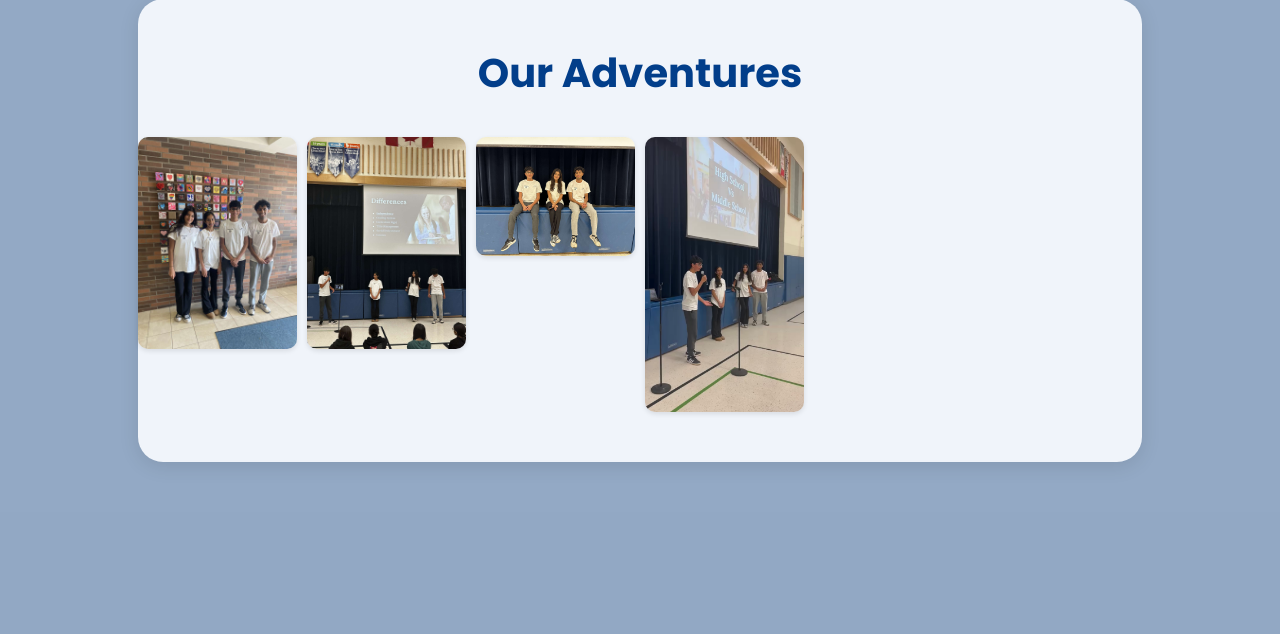
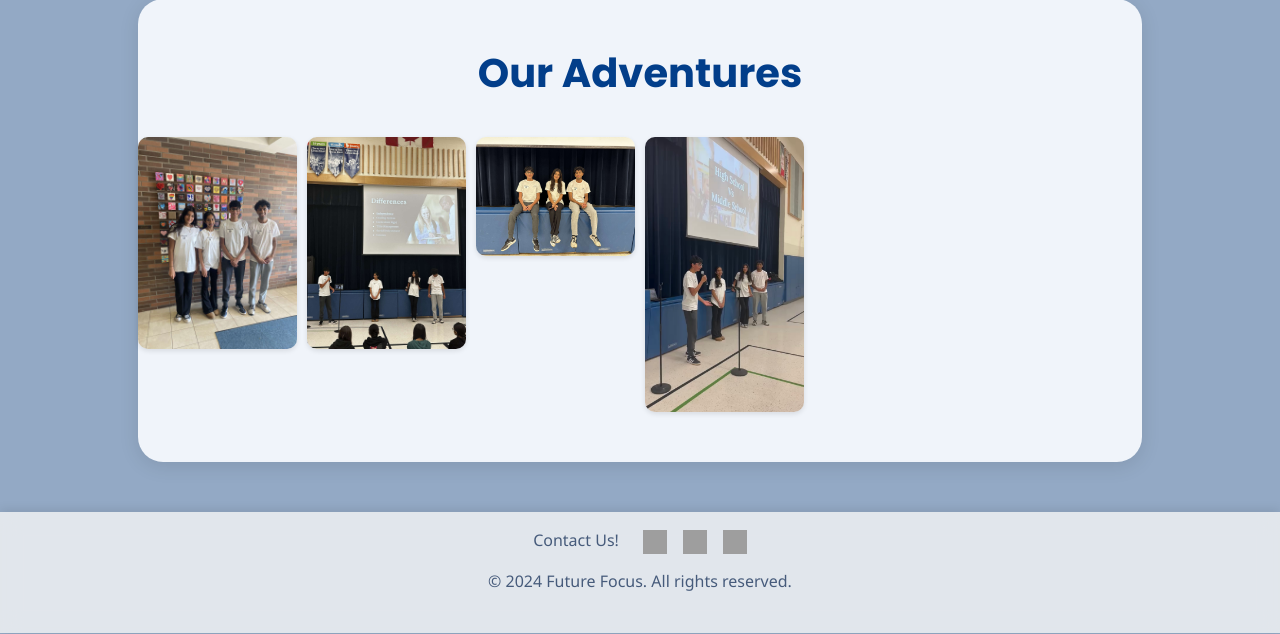
Before and after one commit to Prerakm06/real_future_focus, a Flask app: page /about_us in a window 1280 px wide. Shown: the part 1299-1933 px from the top of the page. Before the commit the page ends 1761 px from the top, so only its background shows below. Run offline with Flask 3, Linux system fonts and the light colour scheme; grey boxes are pictures that could not be loaded.

Commit message:
Your commit message

```diff
--- a/run.py
+++ b/run.py
@@ -14,9 +14,9 @@ def unlock_insights():
 @app.route("/testimonials")
 def testimonials():
     testimonials_list=[
-    {'name': 'Ms. Smith', 'pfp_url': 'https://preview.redd.it/oqhs74f166511.png?width=640&crop=smart&auto=webp&s=e768a28eb87cd18177ca17d08daeb3317ae7d3f4', 'quote': 'An exceptional student with a passion for innovation.','role':"Alloa Principal"},
-    {'name': 'Mr. Johnson', 'pfp_url': 'https://media.licdn.com/dms/image/v2/D5612AQHV7OQuC-dRvQ/article-inline_image-shrink_400_744/article-inline_image-shrink_400_744/0/1709355461942?e=1732147200&v=beta&t=U3Ktgrlt7Yuq-sbwsBHWhlKIY8KdHJXcZCRcc_6AbYQ', 'quote': 'A dedicated learner who excels in problem-solving.','role':"Fletcher's Meadow Principal"},
-    {'name': 'Ms. Smith', 'pfp_url': 'https://preview.redd.it/oqhs74f166511.png?width=640&crop=smart&auto=webp&s=e768a28eb87cd18177ca17d08daeb3317ae7d3f4', 'quote': 'An exceptional student with a passion for innovation.','role':"Alloa Principal"},
+    {'name': 'Ms. Smith', 'pfp_url': 'https://cdn.pixabay.com/photo/2015/10/05/22/37/blank-profile-picture-973460_960_720.png', 'quote': 'An exceptional student with a passion for innovation.','role':"Alloa Principal"},
+    {'name': 'Mr. Johnson', 'pfp_url': 'https://cdn.pixabay.com/photo/2015/10/05/22/37/blank-profile-picture-973460_960_720.png', 'quote': 'A dedicated learner who excels in problem-solving.','role':"Fletcher's Meadow Principal"},
+    {'name': 'Ms. Smith', 'pfp_url': 'https://cdn.pixabay.com/photo/2015/10/05/22/37/blank-profile-picture-973460_960_720.png', 'quote': 'An exceptional student with a passion for innovation.','role':"Alloa Principal"},
     ]
     return render_template('testimonials.html', title='Testimonials', testimonials_list=testimonials_list)
 
@@ -31,8 +31,9 @@ def about_us():
 def schools_visited():
     schools = [
         {'name': 'Alloa Public School', 'image_url': 'https://alloa.peelschools.org/images/324ee78d-1cae-41b4-b138-ad8c416cd763'},
+        {'name': 'Cheyne Middle School', 'image_url': 'https://cheyne.peelschools.org/images/2c4d75c1-6919-421e-b9db-0f1ec78f06bd'}
+    ]
 
-    ]
     return render_template('schools_visited.html', title='Schools Visited', schools=schools)
 
 if __name__ == '__main__':
--- a/static/styles.css
+++ b/static/styles.css
@@ -57,3 +57,57 @@
     margin: 0;
     padding: 0;
 }
+
+/* Custom CSS for the footer */
+/* Custom CSS for the footer */
+/* Custom CSS for the footer */
+/* Custom CSS for the footer */
+/* Custom CSS for the footer */
+.custom-footer {
+  background: rgba(246,246,246, 0.8); /* Transparent white background matching header */
+  padding: 0.5rem 0; /* Slimmer padding for thinner footer */
+  backdrop-filter: blur(10px); /* Glass effect for consistency */
+  box-shadow: 0 -2px 10px rgba(0, 0, 0, 0.1); /* Light shadow */
+  font-family: 'Segoe UI', sans-serif; /* Match the font style with header */
+  color: #465b7b;
+}
+
+.custom-footer a {
+  color: #465b7b;
+  font-weight: 600;
+  transition: color 0.3s;
+}
+
+.custom-footer a:hover {
+  color: #007bff; /* Blue on hover for consistency */
+}
+
+.custom-footer .text-center {
+  text-align: center;
+}
+
+.custom-footer .container {
+  max-width: 960px; /* Ensure the footer is not too wide */
+}
+
+.custom-footer .row {
+  justify-content: center; /* Center content */
+  align-items: center;
+}
+
+.custom-footer .col-md-12 {
+  margin-bottom: 0.5rem; /* Space between columns */
+  text-align: center; /* Center text in columns */
+}
+
+.custom-footer img {
+  display: inline-block;
+  vertical-align: middle;
+  margin-left: 0.5rem; /* Space between the icons */
+  transition: transform 0.3s, filter 0.3s;
+}
+
+.custom-footer img:hover {
+  transform: scale(1.2); /* Pop-out effect on hover */
+  filter: brightness(1.2); /* Brightens the icon slightly */
+}
--- a/templates/layout.html
+++ b/templates/layout.html
@@ -50,6 +50,32 @@
     {% endblock %}
   </main>
 
+  <!-- Footer Section (Thinner, icons pop, centered content) -->
+  <footer class="custom-footer text-center mt-4">
+    <div class="container p-2 d-flex flex-column justify-content-center align-items-center">
+      <div class="row">
+        <!-- Contact Us! with Icons in the center -->
+        <div class="col-md-12 d-flex justify-content-center align-items-center">
+          <p class="mb-0 me-3">Contact Us!</p>
+          <a href="mailto:contact@futurefocus.com" target="_blank" class="me-2">
+            <img src="https://upload.wikimedia.org/wikipedia/commons/4/4e/Gmail_Icon.png" alt="Gmail" width="24" height="24">
+          </a>
+          <a href="https://www.linkedin.com/in/future-focus" target="_blank" class="me-2">
+            <img src="https://upload.wikimedia.org/wikipedia/commons/c/ca/LinkedIn_logo_initials.png" alt="LinkedIn" width="24" height="24">
+          </a>
+          <a href="https://www.instagram.com/futurefocus" target="_blank">
+            <img src="https://upload.wikimedia.org/wikipedia/commons/a/a5/Instagram_icon.png" alt="Instagram" width="24" height="24">
+          </a>
+        </div>
+      </div>
+      <div class="row mt-2">
+        <div class="col-md-12">
+          <p>&copy; 2024 Future Focus. All rights reserved.</p>
+        </div>
+      </div>
+    </div>
+  </footer>
+
   <!-- Optional JavaScript for Bootstrap -->
   <script src="https://cdn.jsdelivr.net/npm/bootstrap@5.3.0-alpha1/dist/js/bootstrap.bundle.min.js"></script>
 </body>
```
Lines whose indentation alone changed are shown as unchanged.
